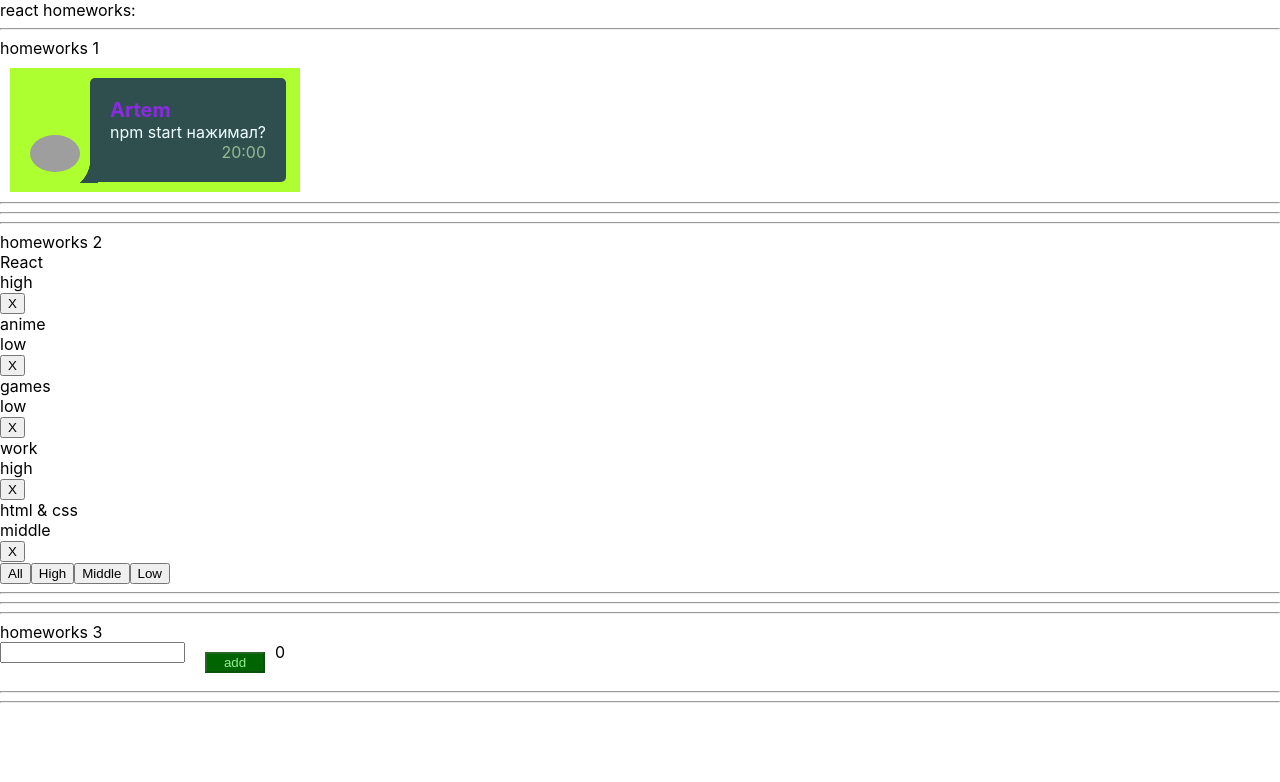
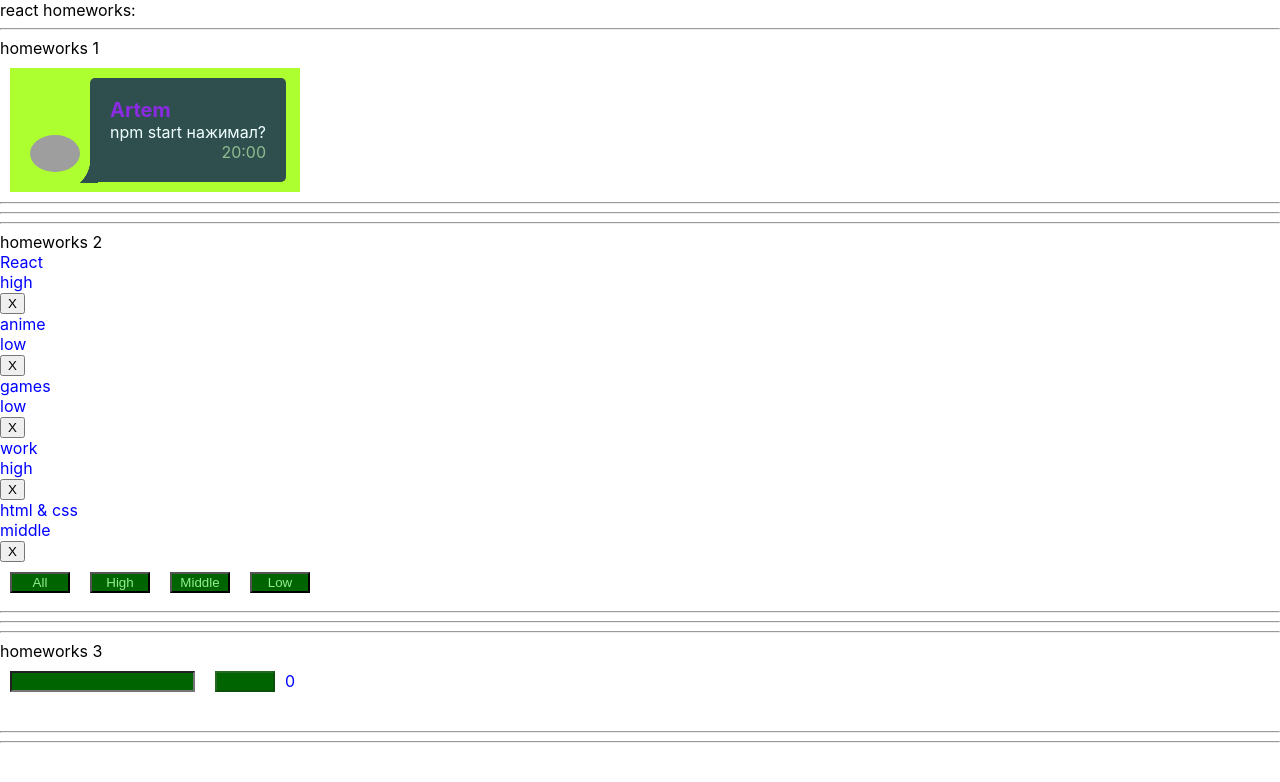
Before and after one commit to Pronat/homeworks-by-ignat, a React (Create React App) app: page / in a window 1280 px wide. Shown: the top 782 px of the page. Built offline with nearby package versions, Linux system fonts and the light colour scheme; grey boxes are pictures that could not be loaded.

Commit message:
task-3.10

```diff
--- a/src/p2-homeworks/h2/Affair.tsx
+++ b/src/p2-homeworks/h2/Affair.tsx
@@ -1,5 +1,6 @@
 import React from 'react'
 import {AffairType} from "./HW2";
+import s from './Affairs.module.css'
 
 type AffairPropsType = {
     // key не нужно типизировать
@@ -16,7 +17,9 @@ function Affair(props: AffairPropsType) {
         <div>
             <div>{props.affair.name}</div>
             <div>{props.affair.priority}</div>
-            <button onClick={deleteCallback}>X</button>
+            <div className={s.button}>
+                <button onClick={deleteCallback}>X</button>
+            </div>
         </div>
     )
 }
--- a/src/p2-homeworks/h2/Affairs.module.css
+++ b/src/p2-homeworks/h2/Affairs.module.css
@@ -1,3 +1,14 @@
 .someClass {
 
 }
+
+.buttonWrapper button {
+    margin: 10px;
+    width: 60px;
+    background: darkgreen;
+    color: lightgreen;
+}
+
+.mapAff {
+    color:blue;
+}
--- a/src/p2-homeworks/h2/Affairs.tsx
+++ b/src/p2-homeworks/h2/Affairs.tsx
@@ -1,6 +1,7 @@
 import React, {Dispatch, SetStateAction} from 'react'
 import Affair from './Affair'
 import {AffairType, FilterType} from './HW2'
+import s from './Affairs.module.css'
 
 type AffairsPropsType = { // need to fix any
     data: AffairType[]
@@ -17,6 +18,7 @@ function Affairs(props: AffairsPropsType) {
         />
     ))
 
+
     const setAll = () => {
         props.setFilter('all')
     } // need to fix
@@ -30,15 +32,17 @@ function Affairs(props: AffairsPropsType) {
         props.setFilter('low')
     }
 
+
     return (
         <div>
 
-            {mappedAffairs}
-
-            <button onClick={setAll}>All</button>
-            <button onClick={setHigh}>High</button>
-            <button onClick={setMiddle}>Middle</button>
-            <button onClick={setLow}>Low</button>
+            <div className={s.mapAff}>{mappedAffairs}</div>
+            <div className={s.buttonWrapper}>
+                <button onClick={setAll} >All</button>
+                <button onClick={setHigh} >High</button>
+                <button onClick={setMiddle}>Middle</button>
+                <button onClick={setLow} >Low</button>
+            </div>
         </div>
     )
 }
--- a/src/p2-homeworks/h3/Greeting.module.css
+++ b/src/p2-homeworks/h3/Greeting.module.css
@@ -20,7 +20,7 @@
     border: lightgreen;
 }
 
-errorInput {
+.errorInput {
     margin: 10px;
     background: darkgreen;
     color: lightgreen;
@@ -29,8 +29,26 @@ errorInput {
 }
 
 .button {
-    margin: 10px;
+    margin-top: 10px;
+    margin-left: 10px;
     width: 60px;
     background: darkgreen;
     color: lightgreen;
 }
+
+.button:focus {
+    outline: lightgreen;
+}
+
+.button:active {
+    background: blue;
+}
+
+button:disabled {
+    color: darkgreen;
+}
+
+.count {
+    margin: 10px;
+    color: blue;
+}
--- a/src/p2-homeworks/h3/Greeting.tsx
+++ b/src/p2-homeworks/h3/Greeting.tsx
@@ -14,18 +14,22 @@ type GreetingPropsType = {
 const Greeting: React.FC<GreetingPropsType> = (
     {name, setNameCallback, addUser, error, totalUsers, onKeyPressHandler} // деструктуризация пропсов
 ) => {
-    const inputClass = s.error ? s.errorInput : s.input// need to fix with (?:)
+    // const inputClass = s.error ? s.errorInput : s.input
+    const inputClass = error ? s.errorInput : s.input
+
 
     return (
         <div className={s.greeting}>
+            <div>
                 <input value={name}
                        onChange={setNameCallback}
                        className={inputClass}
                        onKeyPress={onKeyPressHandler}
                        onBlur={setNameCallback}
                 />
+                <div className={s.error}>{error}</div>
+            </div>
 
-            <div className={s.error}>{error}</div>
             <button onClick={addUser} className={s.button} disabled={!name}>add</button>
             <div className={s.count}>{totalUsers}</div>
         </div>
```
Lines whose indentation alone changed are shown as unchanged.
